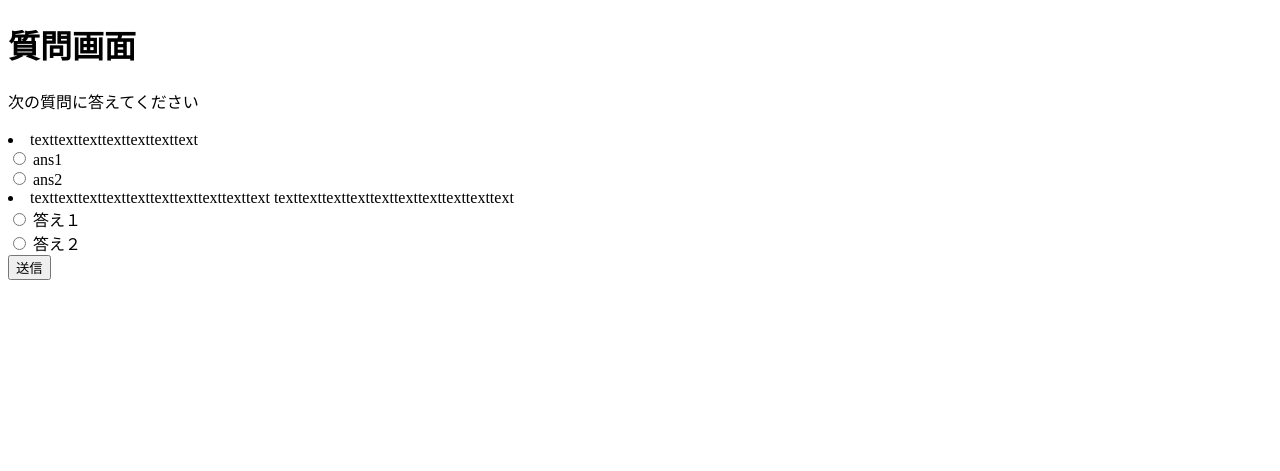
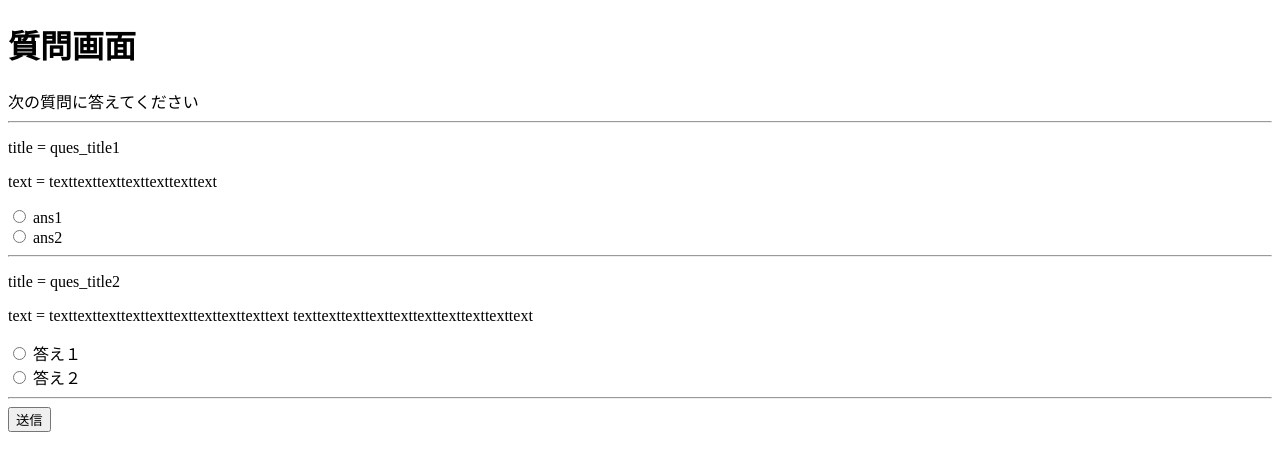
Before and after one commit to MuslePainBrothers/CymaticScanApp, a Django app: page /question/ in a window 1280 px wide. Shown: the top 471 px of the page. Run offline with Django 3.2, Linux system fonts and the light colour scheme; data comes from the database, SQL or seed files in the repository.

Commit message:
[refact]question.htmlのリファクタリング

```diff
--- a/CymaticScanApp/general/templates/question.html
+++ b/CymaticScanApp/general/templates/question.html
@@ -8,23 +8,27 @@
 <h1>質問画面</h1>
 次の質問に答えてください
 
-    <br><br>
+<HR>
 
+<form action="{% url 'general:result' %}" method="post">
     {% for question in latest_question_list %}
-        <form action="{% url 'general:result' question.id %}" method="post">
     {% csrf_token %}
 
-            <li>{{ question.question_text }}</li>
-            {% if error_message %}<p><strong>{{ error_message }}</strong></p>{% endif %}
+    <p>title = {{ question.title }}</p>
+    <p>text = {{ question.question_text }}</p>
+
         {% for answer in question.answer_set.all %}
-                    <input type="radio" name="answer" id="answer{{ forloop.counter }}" value="{{ answer.id }}" />
-                    <label for="answer{{ forloop.counter }}">{{ answer.answer_text }}</label><br />
+            <input type="radio" name="answer" id="answer{{ forloop.counter }}" value="{{ answer.id }}"/>
+            <label for="answer{{ forloop.counter }}">
+                {{ answer.answer_text }}
+            </label>
+            <br>
         {% endfor %}
+        <HR>
     {% endfor %}
 
-        <input type="submit" value="送信" />
+    <input type="submit" value="送信"/>
 </form>
-
 
 </body>
 </html>
```
Lines whose indentation alone changed are shown as unchanged.
